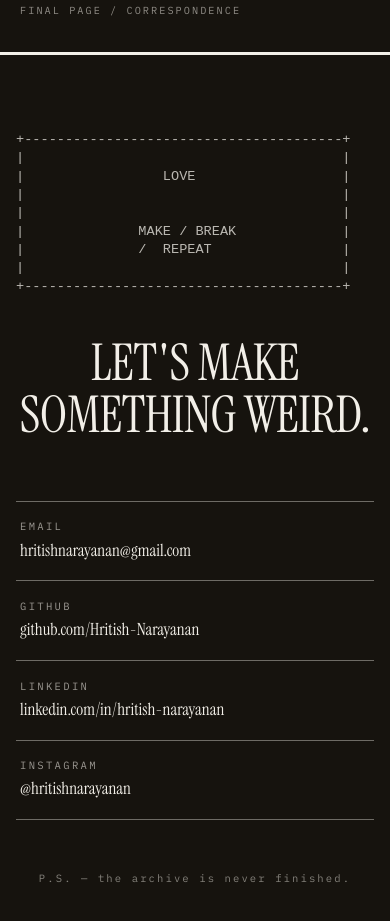
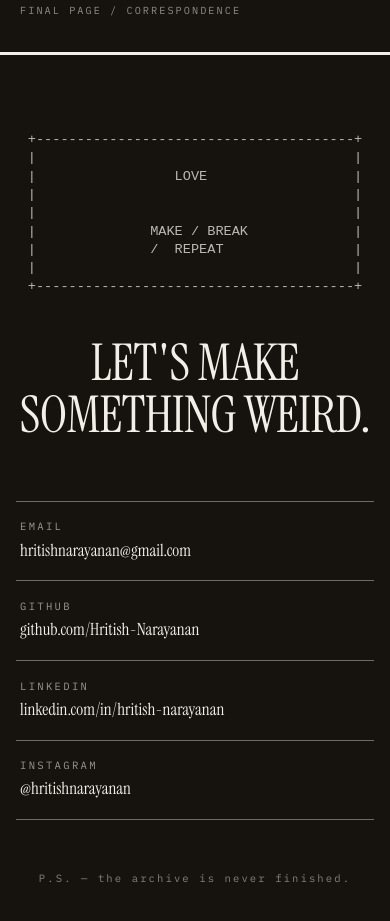
Before and after one commit to Hritish-Narayanan/Hritish.online, a website: page index.html in a window 390 px wide. Shown: the part 5438-6359 px from the top of the page. Drawn offline with Linux system fonts and the light colour scheme; a web font is replaced by a local one.

Commit message:
Center contact ASCII artwork

```diff
--- a/main.js
+++ b/main.js
@@ -171,13 +171,30 @@
         // Scale project and contact ASCII diagrams
         document.querySelectorAll(".project-ascii, .contact-ascii").forEach((container) => {
             const pre = container.querySelector("pre");
+            const isContact = container.classList.contains("contact-ascii");
+            if (isContact) {
+                // The contact diagram is itself the <pre>; keep its natural
+                // width so the scaled artwork remains centered by auto margins.
+                container.style.transform = "";
+                container.style.transformOrigin = "top center";
+                container.classList.add("js-scaled");
+
+                const availableWidth = container.parentElement?.clientWidth ?? container.clientWidth;
+                const naturalWidth = container.scrollWidth;
+                if (naturalWidth > availableWidth) {
+                    const scale = availableWidth / naturalWidth;
+                    container.style.transform = `scale(${scale})`;
+                    container.style.height = `${container.scrollHeight * scale}px`;
+                } else {
+                    container.style.height = "";
+                }
+                return;
+            }
             if (!pre) return;
 
             // Reset scale to measure natural width
             pre.style.transform = "";
-            pre.style.transformOrigin = container.classList.contains("contact-ascii")
-                ? "top center"
-                : "top left";
+            pre.style.transformOrigin = "top left";
             container.classList.add("js-scaled");
 
             const containerWidth = container.clientWidth;
--- a/style.css
+++ b/style.css
@@ -837,8 +837,10 @@ section[id] { scroll-margin-top: 3rem; }
         margin-inline: auto;
     }
     .contact-ascii.js-scaled {
-        width: 100%;
+        width: max-content;
+        max-width: 100%;
         overflow: hidden;
+        margin-inline: auto;
     }
     .contact-center {
         padding-inline: 1rem;
```
